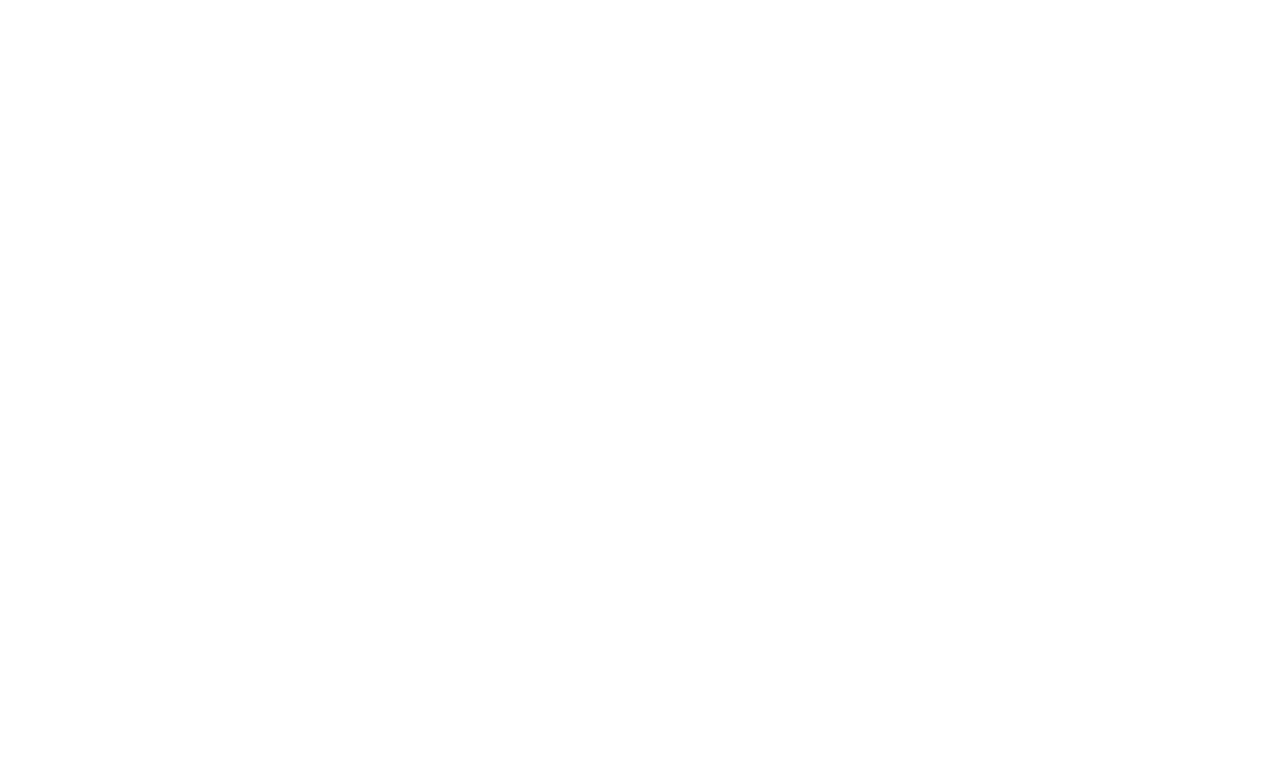
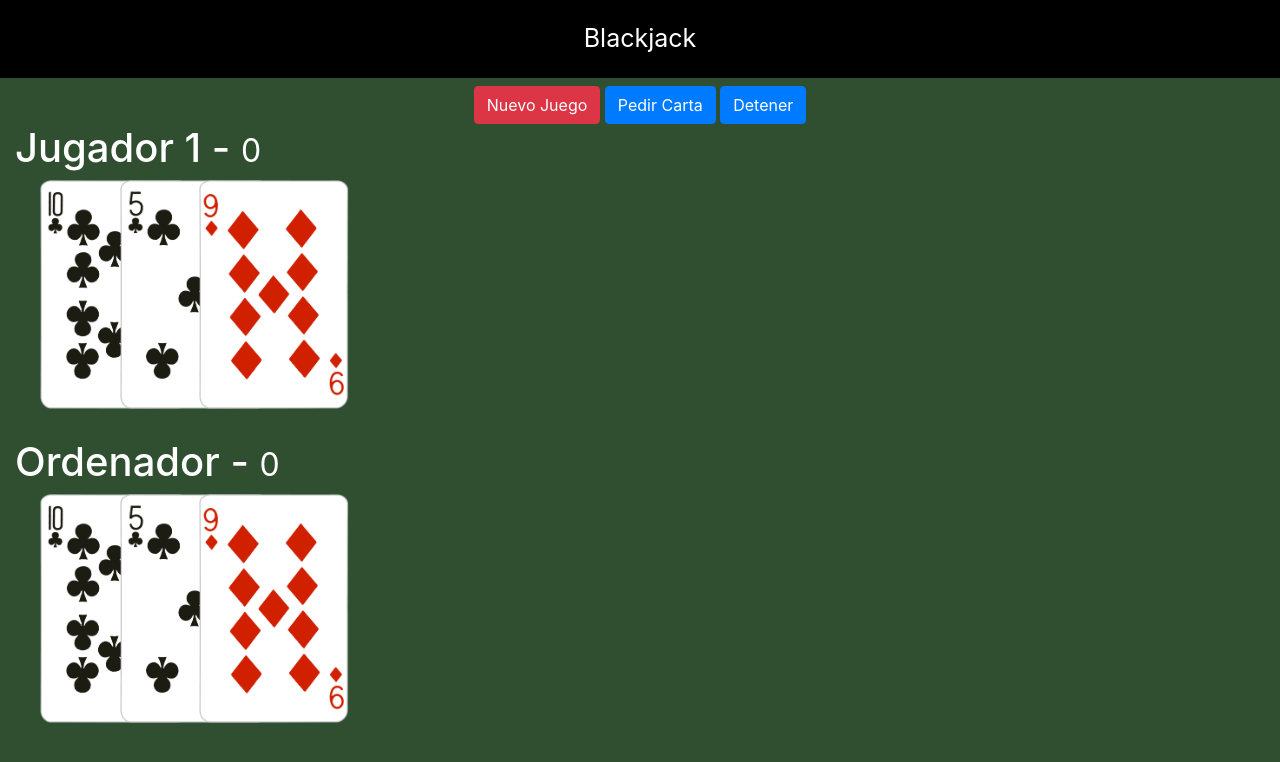
Before and after one commit to SSandorov/JS-blackjack, a plain HTML site: page index.html in a window 1280 px wide. Drawn offline with nearby package versions, Linux system fonts and the light colour scheme; files that its build step writes are made by us from their sources.

Commit message:
estilo y estructura de la página

```diff
--- a/assets/css/styles.css
+++ b/assets/css/styles.css
@@ -0,0 +1,25 @@
+html, body {
+    margin: 0px;
+    background-color: #2F4F30;
+    color: white;
+}
+
+.titulo {
+    text-align: center;
+    color: white;
+    background-color: black;
+    padding: 20px;
+    font-size: 25px;
+}
+
+.carta {
+    position: relative;
+
+    width: 150px;
+    left: 100px;
+    margin-left: -75px;
+}
+
+#ordenador-cartas, #jugador-cartas {
+    height: 250px;
+}
--- a/index.html
+++ b/index.html
@@ -6,9 +6,42 @@
     <meta name="viewport" content="width=device-width, initial-scale=1.0">
     <title>Blackjack</title>
 
-    <link rel="stylesheet" href="styles.css">
+    <link rel="stylesheet" href="https://cdn.jsdelivr.net/npm/bootstrap@4.4.1/dist/css/bootstrap.min.css" integrity="sha384-Vkoo8x4CGsO3+Hhxv8T/Q5PaXtkKtu6ug5TOeNV6gBiFeWPGFN9MuhOf23Q9Ifjh" crossorigin="anonymous">
+    <link rel="stylesheet" href="assets/css/styles.css">
 </head>
 <body>
+    <header class="titulo">Blackjack</header>
+
+    <div class="row mt-2">
+        <div class="col text-center">
+            <button class="btn btn-danger">Nuevo Juego</button>
+            <button class="btn btn-primary">Pedir Carta</button>
+            <button class="btn btn-primary">Detener</button>
+        </div>
+    </div>
+
+    <div class="row container">
+        <div class="col">
+            <h1>Jugador 1 - <small>0</small></h1>
+            <div id="jugador-cartas">
+                <img class="carta" src="assets/cartas/10C.png" alt="cartas-baraja">
+                <img class="carta" src="assets/cartas/5C.png" alt="cartas-baraja">
+                <img class="carta" src="assets/cartas/9D.png" alt="cartas-baraja">
+            </div>
+        </div>
+    </div>
+
+    <div class="row container mt-2">
+        <div class="col">
+            <h1>Ordenador - <small>0</small></h1>
+            <div id="ordenador-cartas">
+                <img class="carta" src="assets/cartas/10C.png" alt="cartas-baraja">
+                <img class="carta" src="assets/cartas/5C.png" alt="cartas-baraja">
+                <img class="carta" src="assets/cartas/9D.png" alt="cartas-baraja">
+            </div>
+        </div>
+    </div>
+
     <script src="assets/js/juego.js"></script>
 </body>
 </html>
```
